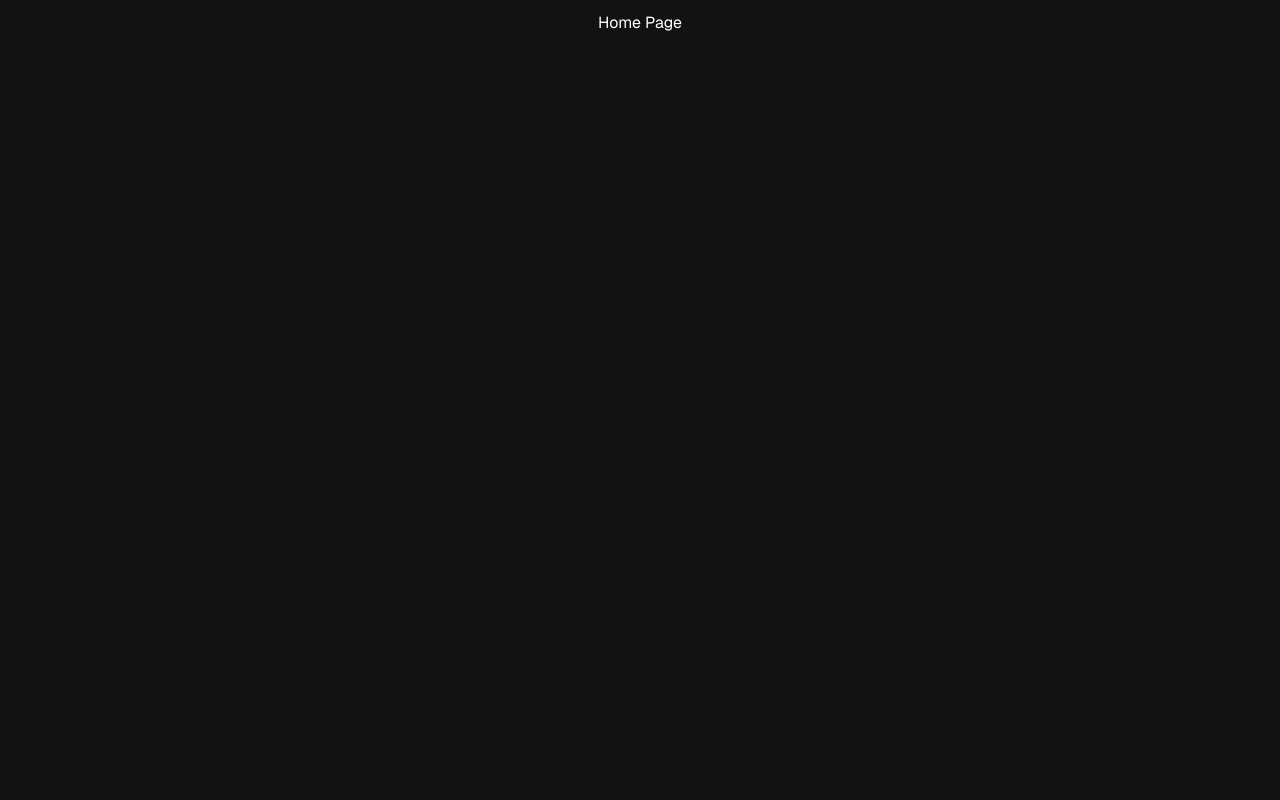
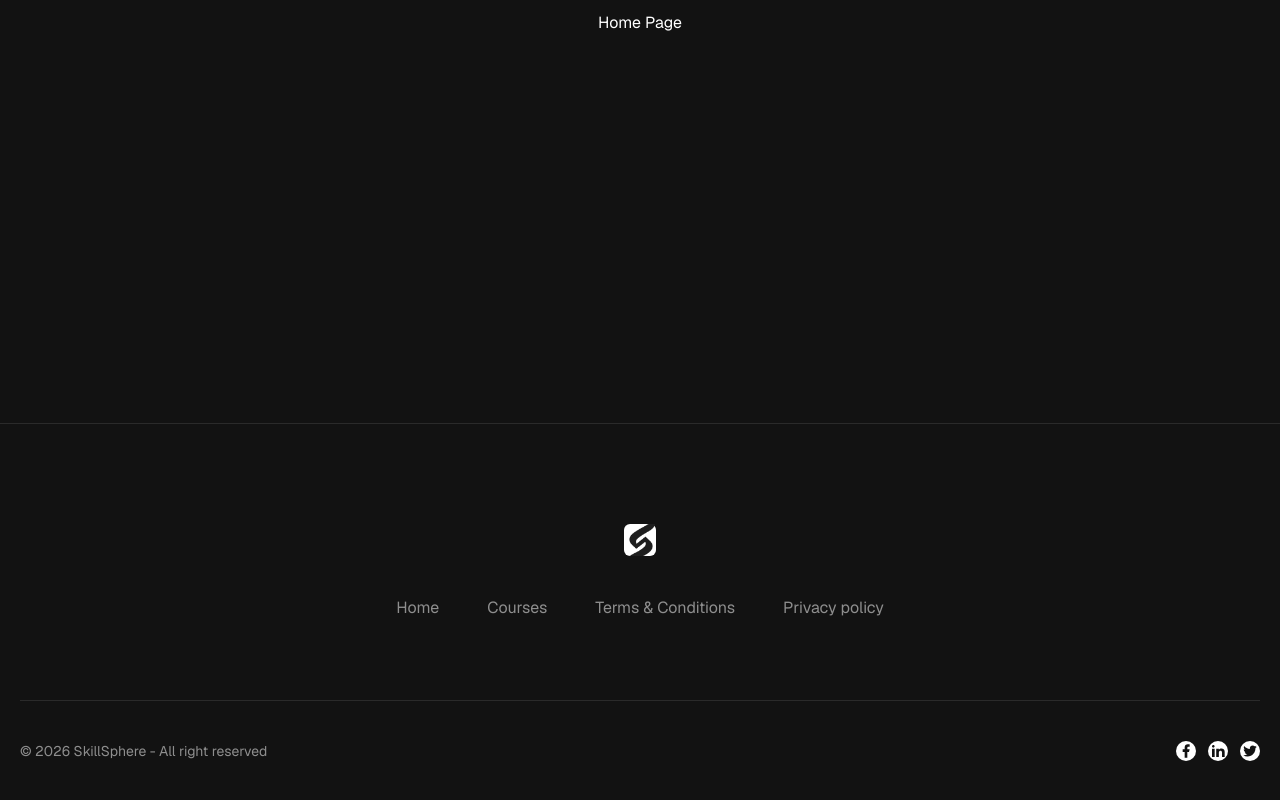
Before and after one commit to quantumrahman/skillsphere-web, a Next.js app: page / in a window 1280 px wide. Shown: the part 454-1254 px from the top of the page. Before the commit the page ends 877 px from the top, so only its background shows below. Built offline with nearby package versions, Linux system fonts and the light colour scheme.

Commit message:
feat: implement footer component

```diff
--- a/src/app/(main)/layout.jsx
+++ b/src/app/(main)/layout.jsx
@@ -2,6 +2,7 @@ import { Geist } from "next/font/google";
 import "../globals.css";
 
 import Header from "@/components/shared/Header/Header";
+import Footer from "@/components/shared/Footer/Footer";
 
 const geist = Geist({
     subsets: ["latin"],
@@ -18,6 +19,7 @@ const MainLayout = ({ children }) => {
         <div className={`w-full ${geist.variable} antialiased`}>
             <Header />
             {children}
+            <Footer />
         </div>
     );
 };
```
